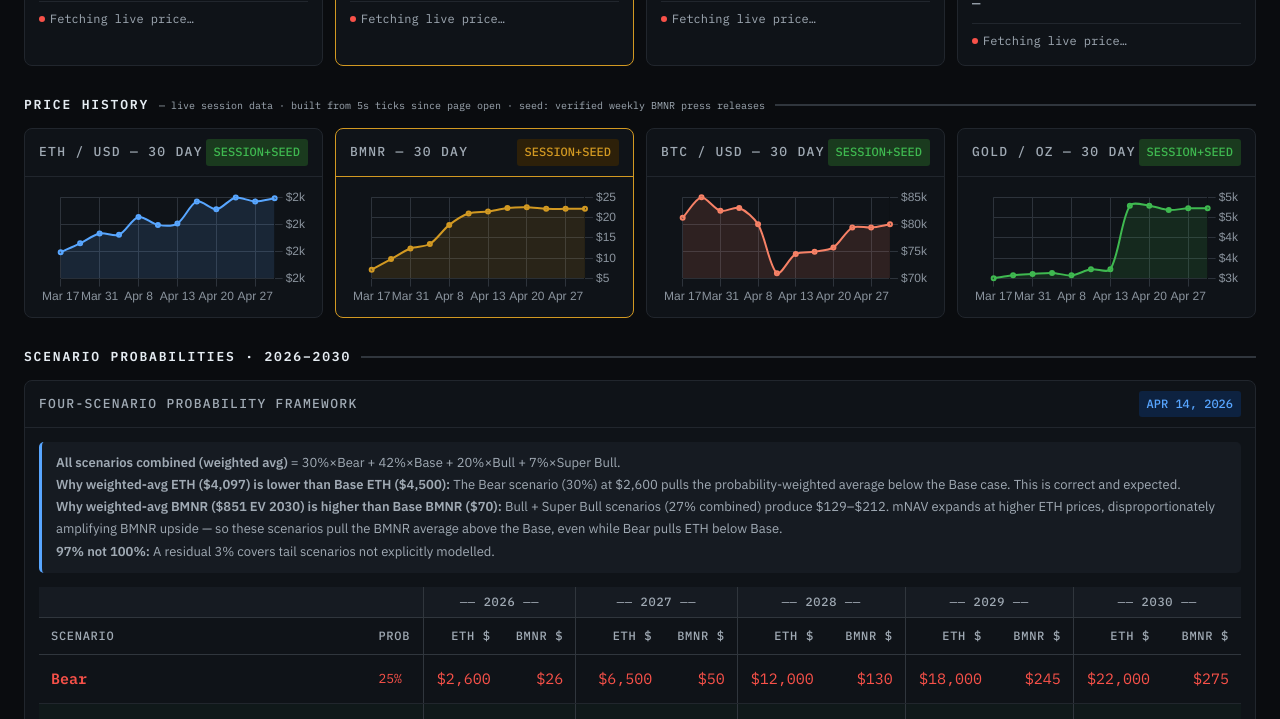
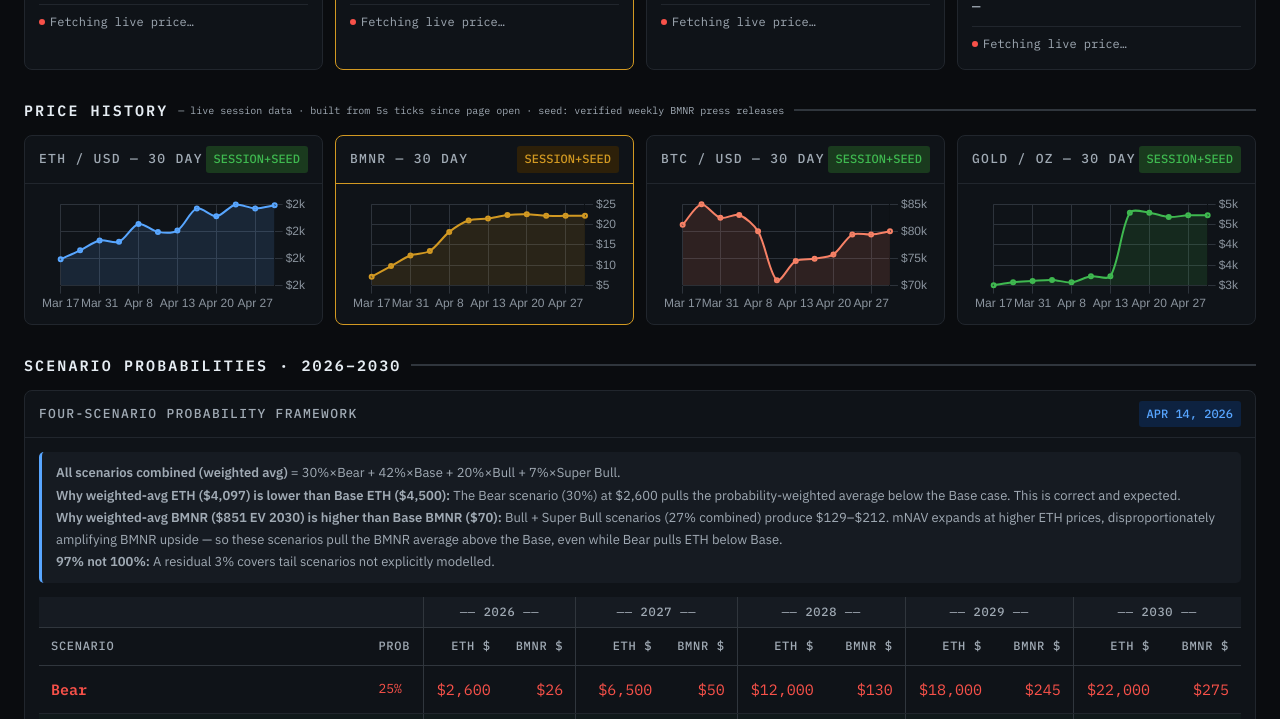
Before and after one commit to tonyvasquez1/bmnr-dashboard, a plain HTML site: page public/index.html in a window 1280 px wide. Shown: the part 380-1099 px from the top of the page. Drawn offline with nearby package versions, Linux system fonts and the light colour scheme; no server answers.

Commit message:
Larger text, EV $873 label [1777874787]

```diff
--- a/public/index.html
+++ b/public/index.html
@@ -126,7 +126,7 @@
   .apibox{background:var(--surface2);border:1px solid var(--border2);border-radius:6px;padding:12px 14px;display:flex;align-items:center;justify-content:space-between;gap:12px;flex-wrap:wrap;}
   .apikey-val{font-family:var(--mono);font-size:13px;color:var(--teal);word-break:break-all;flex:1;}
   /* Section titles */
-  .stitle{font-family:var(--mono);font-size:13px;font-weight:600;text-transform:uppercase;letter-spacing:.14em;color:var(--text);margin:28px 0 12px;display:flex;align-items:center;gap:10px;}
+  .stitle{font-family:var(--mono);font-size:15px;font-weight:600;text-transform:uppercase;letter-spacing:.14em;color:var(--text);margin:28px 0 12px;display:flex;align-items:center;gap:10px;}
   .stitle::after{content:'';flex:1;height:2px;background:var(--border2);}
   .stitle .sub{font-size:10px;font-weight:400;text-transform:none;letter-spacing:0;color:var(--text2);}
   /* Banners */
```
